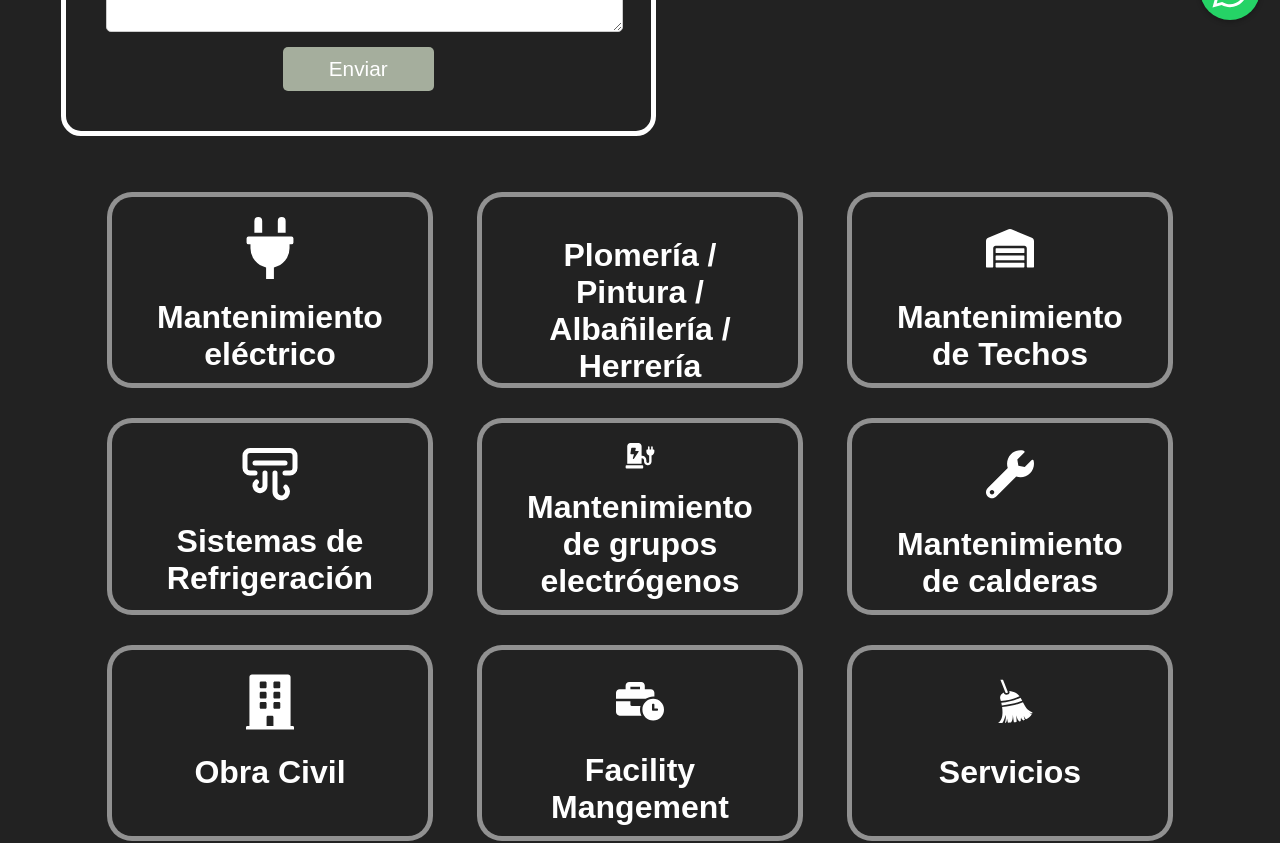
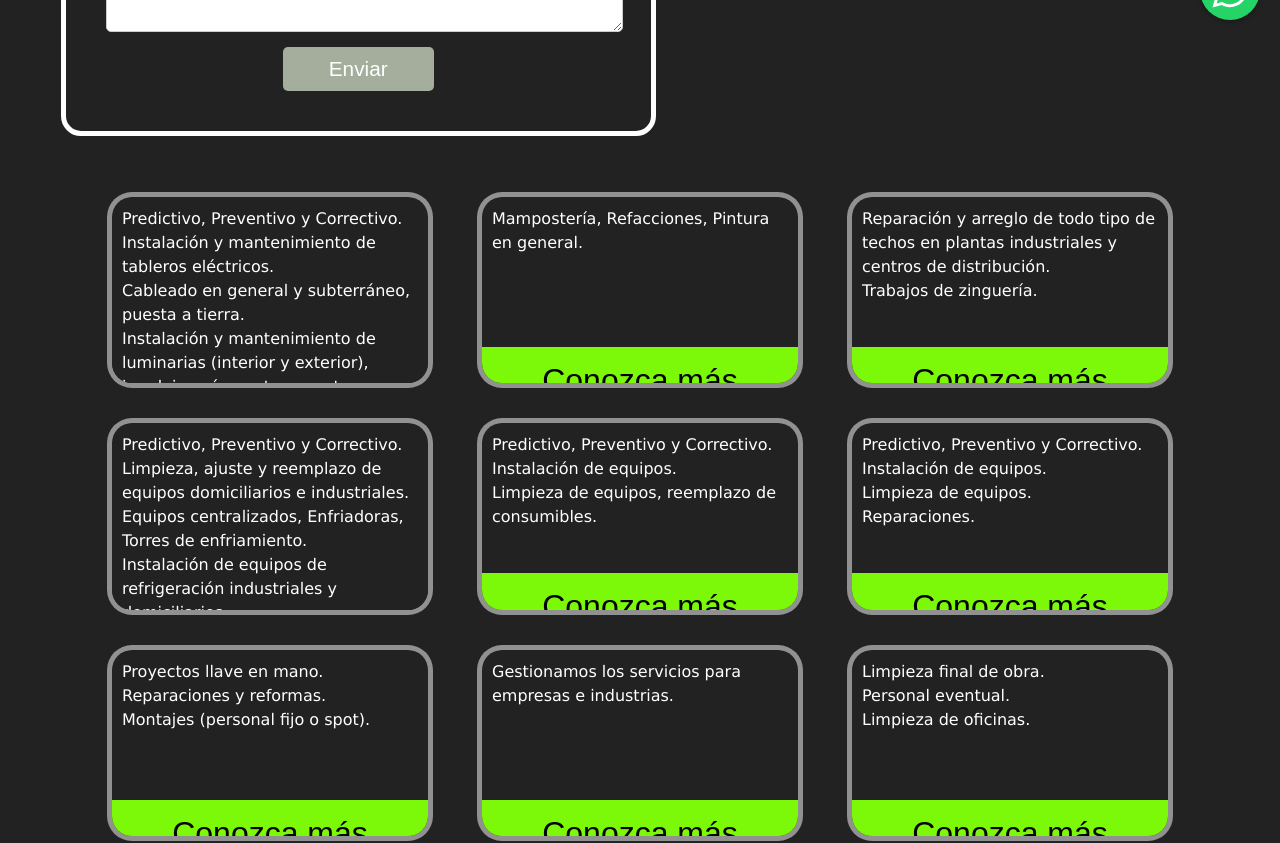
Before and after one commit to julieta2709/DurorGroup, a React (Vite) app: page /Contact in a window 1280 px wide. Shown: the part 760-1603 px from the top of the page. Built offline with nearby package versions, Linux system fonts and the light colour scheme; a web font is replaced by a local one.

Commit message:
style card service

```diff
--- a/src/Components/CardServices.jsx
+++ b/src/Components/CardServices.jsx
@@ -81,7 +81,7 @@ const CardServices = ({ item, iconType }) => {
   }
   const description = item.description.join("\n");
   return (
-    <div className="CardService-container">
+    <div className="CardService">
       <div className="CardService-front">
         {icon}
         <h3 className="CardService-title">{item.title}</h3>
--- a/src/Styles/CardServices.css
+++ b/src/Styles/CardServices.css
@@ -1,20 +1,12 @@
-.CardService-container {
+.CardService{
   height: 100%;
-  display: flex;
-  flex-direction: column;
   align-items: center;
   margin-top: 20px;
-  transition: all 0.6s cubic-bezier(0.175, 0.885, 0.32, 1.275);
-}
-
-.CardService-front {
   position: relative;
   display: flex;
   flex-direction: column;
-  justify-content: flex-start;
-  align-items: center;
+  justify-content: center;
   cursor: pointer;
-  width: 350px;
   aspect-ratio: 16/9;
   max-width: 80%;
   padding: 10px;
@@ -24,20 +16,11 @@
   box-shadow: 0 0 0 5px #ffffff80;
   transition: all 0.6s cubic-bezier(0.175, 0.885, 0.32, 1.275);
 }
-
-.CardService-container:hover {
-  transform: scale(1.05) translateY(20px);
-  box-shadow: 0 0 0 5px #ffffff80, 0 8px 16px rgba(255, 255, 255, 0.2);
-  border-radius: 20px;
-  height: auto;
-}
-.Services-container .CardService-container {
-  margin-top: 20px;
-  transition: all 0.6s cubic-bezier(0.175, 0.885, 0.32, 1.275);
-}
-
-.Services-container .CardService-container:hover {
-  margin-top: 40px;
+.CardService-front {
+  width: 350px;
+  display: flex;
+  align-items: center;
+  flex-direction: column;
 }
 
 .CardService-content {
@@ -59,10 +42,11 @@
   transform: rotateX(-90deg);
   transform-origin: bottom;
   transition: all 0.6s cubic-bezier(0.175, 0.885, 0.32, 1.275);
+  transform: rotateX(0deg);
 }
 
-.CardService-container:hover .CardService-content {
-  transform: rotateX(0deg);
+.CardService-icon .CardService-title {
+  transform: scale(0);
 }
 
 .CardService-icon,
--- a/src/Styles/ServicesStyle.css
+++ b/src/Styles/ServicesStyle.css
@@ -2,6 +2,22 @@
   display: flex;
   flex-wrap: wrap;
   justify-content: center;
+}
+.CardService-container {
+  height: 100%;
+  display: flex;
+  align-items: center;
+  justify-content: center;
+  position: relative;
+  overflow: visible;
+}
+.CardService-container:hover {
+  transform: scale(1.05);
+  box-shadow: 0 0 0 5px #ffffff80, 0 8px 16px rgba(255, 255, 255, 0.2);
+  border-radius: 20px;
+  height: auto;
+  transform: rotateX(0deg);
+  transform: scale(0);
 }
 .Services-container .CardService-container {
   margin-top: 20px;
@@ -9,5 +25,6 @@
 }
 
 .Services-container .CardService-container:hover {
-  margin-top: -20px;
+  z-index: 2;
+  margin-top: 40px;
 }
```
